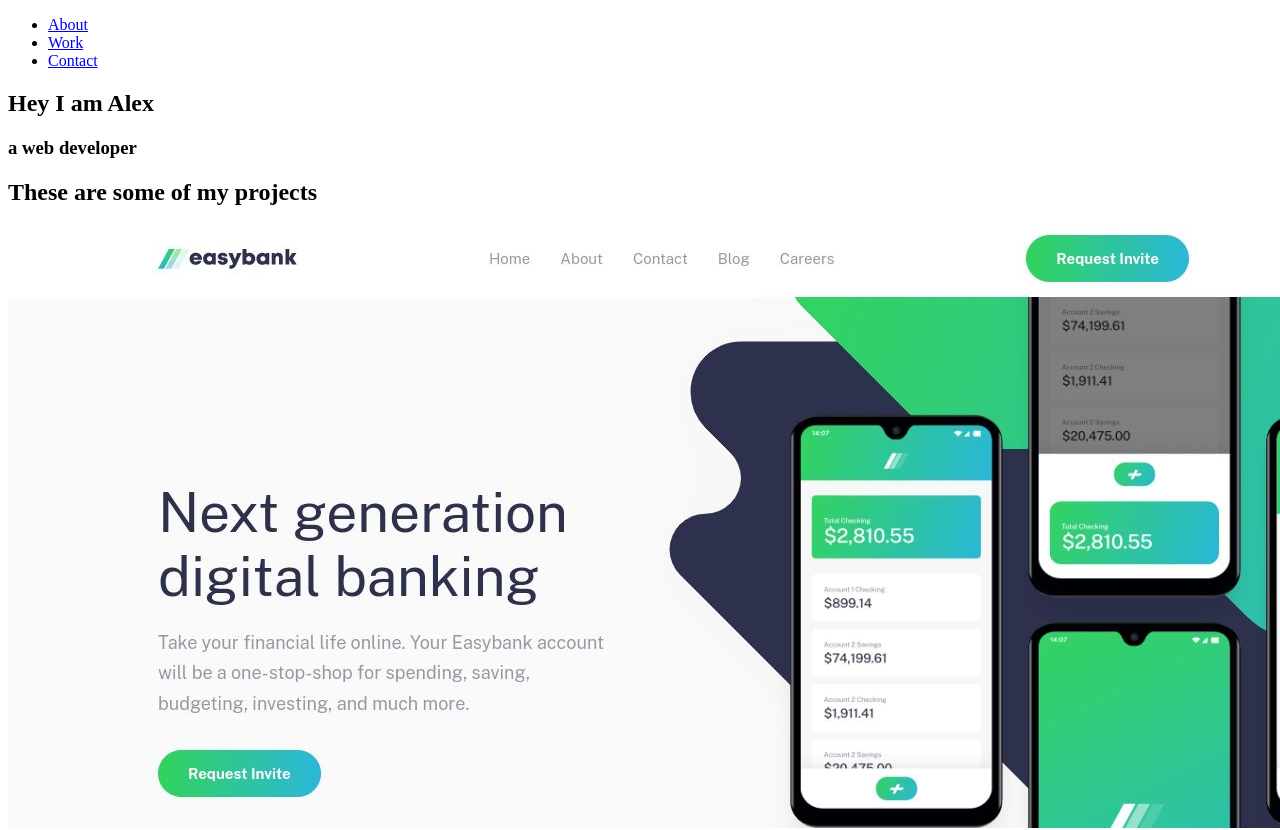
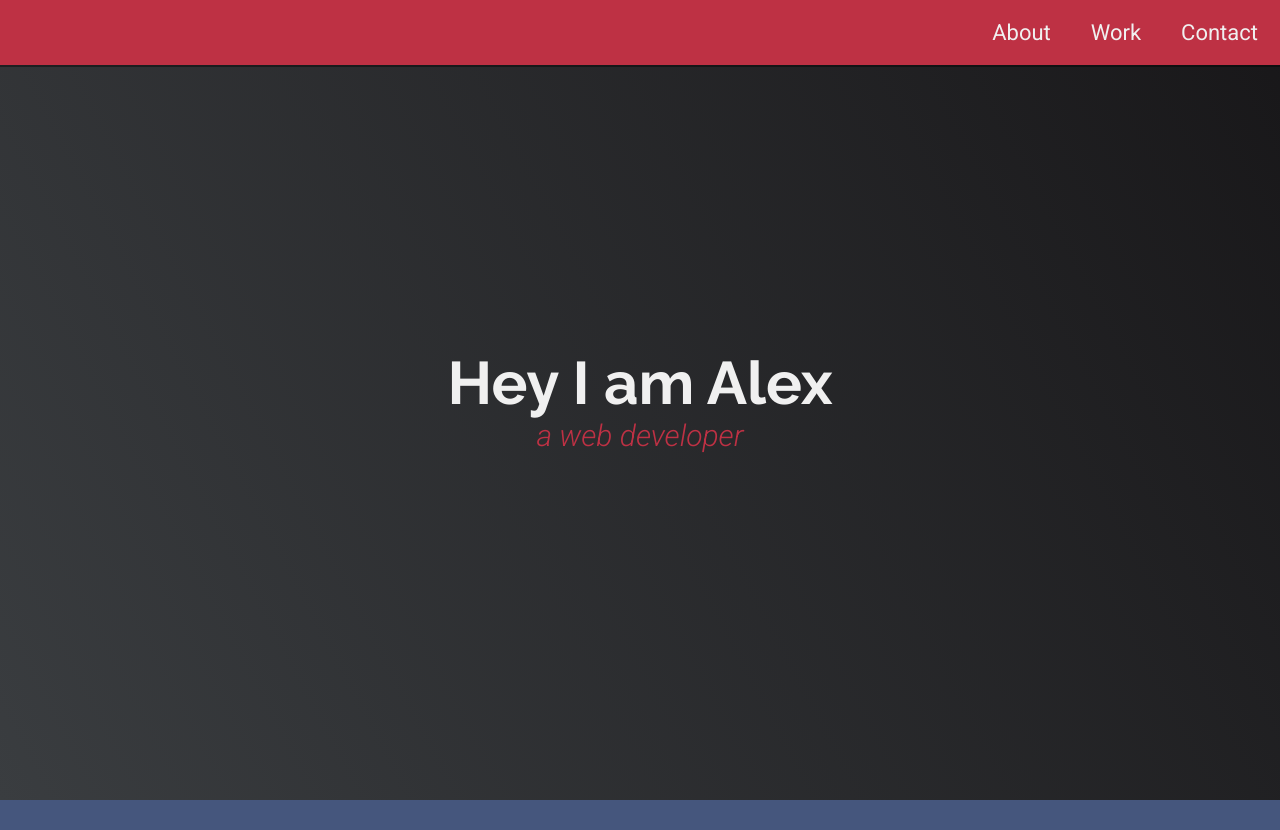
Before and after one commit to alexno3/alex_portfolio, a plain HTML site: page index.html in a window 1280 px wide. Shown: the top 830 px of the page. Drawn offline with nearby package versions, Linux system fonts and the light colour scheme.

Commit message:
start work section

```diff
--- a/assets/css/style.css
+++ b/assets/css/style.css
@@ -0,0 +1,138 @@
+/* #VARIABLES */
+
+:root {
+--main-white: #f0f0f0;
+--main-red: #be3144;
+--main-blue: #45567d;
+--main-gray: #303841;
+
+}
+
+/* reset */
+
+*,
+*::before,
+*::after {
+	margin: 0;
+	padding: 0;
+	box-sizing: border-box;
+}
+
+li { list-style: none; }
+
+a,
+img,
+span,
+button { display: block; }
+
+a {
+	color: inherit;
+	text-decoration: none;
+}
+
+img { height: auto; }
+
+button {
+	background: none;
+	border: none;
+	font: inherit;
+	cursor: pointer;
+}
+
+ion-icon { pointer-events: none; }
+
+
+
+html {
+	font-size: 62.5%;
+	scroll-behavior: smooth;
+    display: block;
+}
+
+body {
+    font-family: 'Roboto', sans-serif;
+    font-size: 1.8rem;
+    font-weight: 400;
+    color: var(--main-white);
+}
+
+
+/* NAV */
+
+.nav {
+    display: flex;
+    justify-content: flex-end;
+    position: fixed;
+    top: 0;
+    left: 0;
+    width: 100%;
+    background: var(--main-red);
+    box-shadow: 0 2px 0 rgba(0, 0, 0, 0.4);
+    z-index: 10;
+}
+
+.nav-list {
+    display: flex;
+    margin-right: 2px;
+}
+
+.nav-list ul {
+    margin-block: 1em 1em;
+    margin-inline: 0px 0px;
+    padding-inline-start: 40px;
+}
+
+.nav-list a {
+    display: block;
+    font-size: 2.2rem;
+    padding: 2rem;
+    transition: 0.15s ease-in;
+}
+
+.nav-list a:hover { background-color: var(--main-blue);}
+
+
+/* #ABOUT */
+
+.about {
+    display: flex;
+    flex-direction: column;
+    justify-content: center;
+    align-items: center;
+    width: 100%;
+    height: 100vh;
+    background-color: #000;
+    background-image: linear-gradient(62deg, #3a3d40 0%, #181719 100%);
+}
+
+.section-title {
+    font-size: 6rem;
+}
+
+h1, h2 {
+    font-family: 'Raleway', sans-serif;
+    font-weight: 700;
+    text-align: center;
+}
+
+.section-subtitle {
+    font-size: 3rem;
+    font-weight: 200;
+    font-style: italic;
+    color: var(--main-red);
+}
+
+/* #WORK */
+
+.work {
+    text-align: center;
+    padding: 10rem 2rem;
+    background: var(--main-blue);
+}
+
+.work-section-title {
+    max-width: 640px;
+    margin: 0 auto 6rem auto;
+    border-bottom: 0.2rem solid var(--main-white);
+    font-size: 4.2rem;
+}
--- a/index.html
+++ b/index.html
@@ -1,5 +1,6 @@
 <!DOCTYPE html>
 <html lang="en">
+
 <head>
     <meta charset="UTF-8">
     <meta http-equiv="X-UA-Compatible" content="IE=edge">
@@ -9,14 +10,21 @@
     <!-- custom css link -->
     <link rel="stylesheet" href="./assets/css/style.css">
 
+    <!-- google fonts -->
+    <link rel="preconnect" href="https://fonts.googleapis.com">
+    <link rel="preconnect" href="https://fonts.gstatic.com" crossorigin>
+    <link
+        href="https://fonts.googleapis.com/css2?family=Raleway:ital,wght@0,700;1,200;1,600&family=Roboto:ital,wght@0,400;0,500;0,700;1,300;1,400;1,500;1,700&display=swap"
+        rel="stylesheet">
 </head>
+
 <body>
     <header class="header">
 
         <!-- navbar -->
-        <nav class="navbar">
+        <nav class="nav">
 
-            <ul>
+            <ul class="nav-list">
 
                 <li><a href="#about">About</a></li>
                 <li><a href="#work">Work</a></li>
@@ -33,15 +41,15 @@
         <!-- #ABOUT -->
         <section id="about" class="about">
 
-            <h2 class="section-title">Hey I am Alex</h2>
-            <h3 class="section-subtitle">a web developer</h3>
+            <h1 class="section-title">Hey I am Alex</h2>
+                <p class="section-subtitle">a web developer</p>
 
         </section>
 
         <!-- #WORK -->
         <section id="work" class="work">
 
-            <h2 class="section-title">These are some of my projects</h2>
+            <h2 class="work-section-title">These are some of my projects</h2>
 
             <div class="grid-list">
 
@@ -76,6 +84,8 @@
                 </div>
 
             </div>
+
+            <button class="btn">Show all <ion-icon name="chevron-forward-outline"></ion-icon></button>
 
         </section>
 
@@ -129,7 +139,8 @@
     <footer>
         <div class="wrapper">
             <p>**This is just a fake portfolio. All the projects and contact details given are not real.</p>
-            <p>&copy; Created for <a href="https://www.freecodecamp.com/">freeCodeCamp <ion-icon name="flame"></ion-icon></a></p>
+            <p>&copy; Created for <a href="https://www.freecodecamp.com/">freeCodeCamp <ion-icon name="flame">
+                    </ion-icon></a></p>
         </div>
     </footer>
 
@@ -141,4 +152,5 @@
 
 
 </body>
+
 </html>
```
